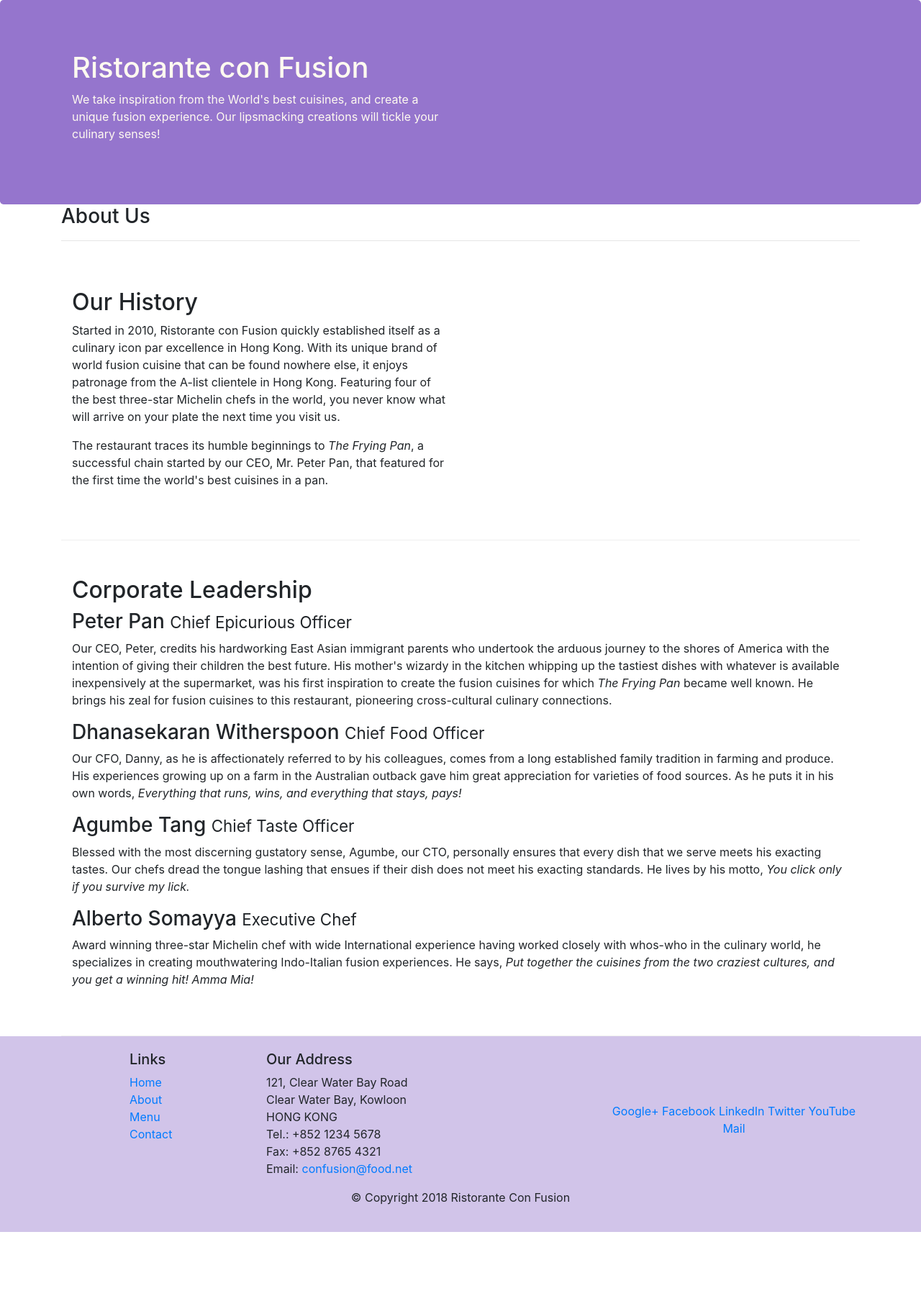
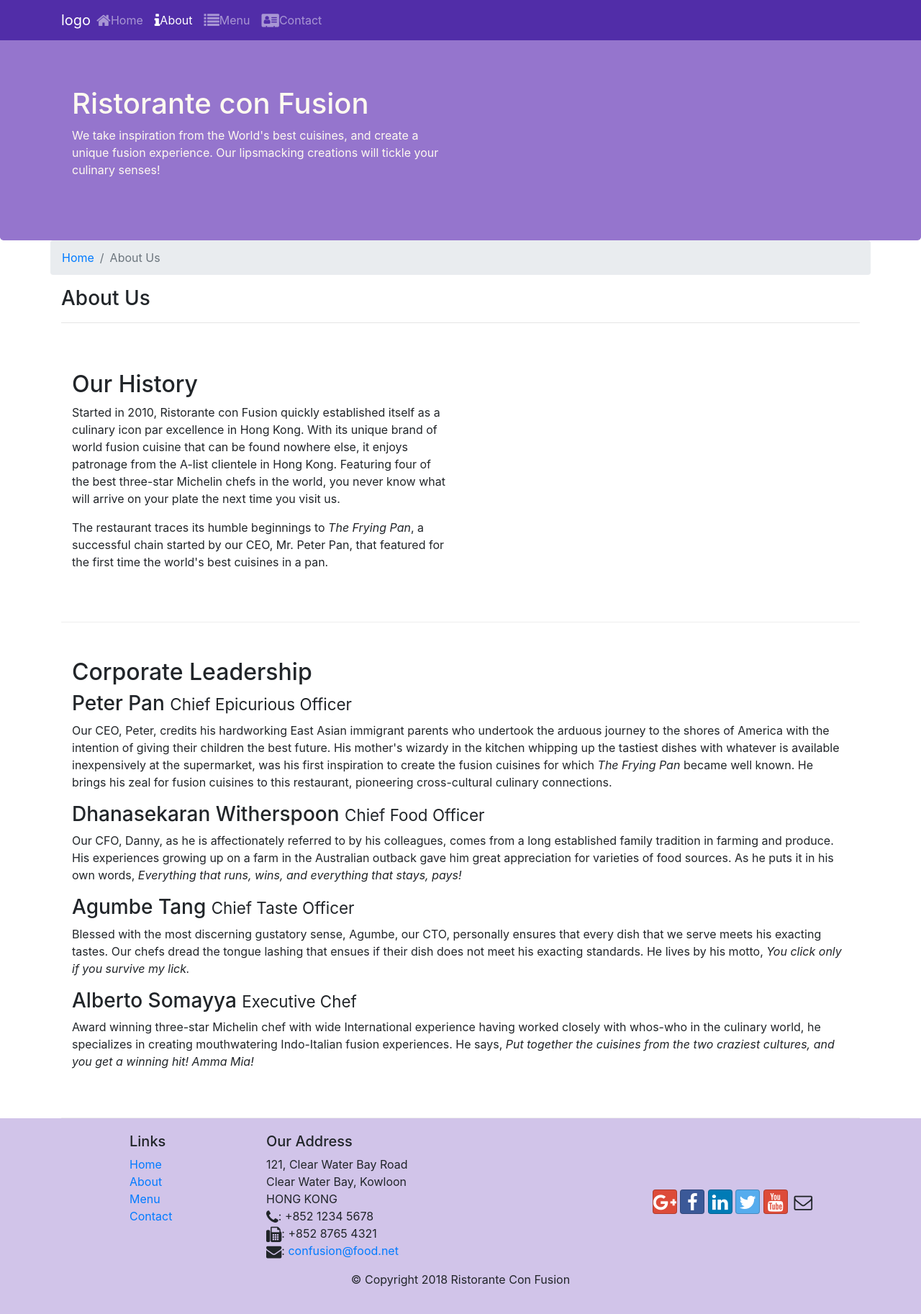
Before and after one commit to Grft/Bootstrap4Study, a website: page aboutus.html in a window 1280 px wide. Shown: the whole page at 72% size. Before the commit the page ends 1712 px from the top, so only its background shows below. Drawn offline with nearby package versions, Linux system fonts and the light colour scheme.

Commit message:
enable icon

```diff
--- a/aboutus.html
+++ b/aboutus.html
@@ -9,7 +9,8 @@
 
         <!-- Bootstrap CSS -->
         <link rel="stylesheet" href="node_modules/bootstrap/dist/css/bootstrap.min.css">
-
+        <link rel="stylesheet" href="node_modules/font-awesome/css/font-awesome.min.css">
+        <link rel="stylesheet" href="node_modules/bootstrap-social/bootstrap-social.css">
         <link rel="stylesheet" href="css/styles.css">
 
         <title>Ristorante Con Fusion: About Us</title>
@@ -17,6 +18,27 @@
     </head>
 
     <body>
+
+        <nav class="navbar navbar-dark navbar-expand-sm fixed-top">
+            <div class="container">
+                <button class="navbar-toggler" type="button" data-toggle="collapse" data-target="#Navbar">
+                    <span class="navbar-toggler-icon"></span>
+                </button>
+                <a class="navbar-brand mr-auto" href="./index.html">logo</a>
+                <div class="collapse navbar-collapse" id="Navbar">
+                    <ul class="navbar-nav mr-auto">
+                        <li class="nav-item"><a class="nav-link" href="./index.html"><span class="fa fa-home fa-lg"></span>Home</a>
+                        </li>
+                        <li class="nav-item active"><a class="nav-link" href="#"><span
+                                class="fa fa-info fa-lg"></span>About</a></li>
+                        <li class="nav-item"><a class="nav-link" href="#"><span class="fa fa-list fa-lg"></span>Menu</a>
+                        </li>
+                        <li class="nav-item"><a class="nav-link" href="#"><span class="fa fa-address-card fa-lg"></span>Contact</a>
+                        </li>
+                    </ul>
+                </div>
+            </div>
+        </nav>
 
         <header class="jumbotron">
             <div class="container">
@@ -34,6 +56,10 @@
 
         <div class="container">
             <div class="row">
+                <ol class="col-12 breadcrumb">
+                    <li class="breadcrumb-item"><a href="./index.html">Home</a></li>
+                    <li class="breadcrumb-item active">About Us</li>
+                </ol>
                 <div class="col-12">
                     <h3>About Us</h3>
                     <hr>
@@ -109,7 +135,7 @@
                     <div class="col-4 offset-1 col-sm-2">
                         <h5>Links</h5>
                         <ul class="list-unstyled">
-                            <li><a href="#">Home</a></li>
+                            <li><a href="./index.html">Home</a></li>
                             <li><a href="#">About</a></li>
                             <li><a href="#">Menu</a></li>
                             <li><a href="#">Contact</a></li>
@@ -121,19 +147,20 @@
                             121, Clear Water Bay Road<br>
                             Clear Water Bay, Kowloon<br>
                             HONG KONG<br>
-                            Tel.: +852 1234 5678<br>
-                            Fax: +852 8765 4321<br>
-                            Email: <a href="mailto:confusion@food.net">confusion@food.net</a>
+                            <i class="fa fa-phone fa-lg"></i>: +852 1234 5678<br>
+                            <i class="fa fa-fax fa-lg"></i>: +852 8765 4321<br>
+                            <i class="fa fa-envelope fa-lg"></i>: <a
+                                href="mailto:confusion@food.net">confusion@food.net</a>
                         </address>
                     </div>
                     <div class="col-12 col-sm-4 align-self-center">
                         <div class="text-center">
-                            <a href="http://google.com/+">Google+</a>
-                            <a href="http://www.facebook.com/profile.php?id=">Facebook</a>
-                            <a href="http://www.linkedin.com/in/">LinkedIn</a>
-                            <a href="http://twitter.com/">Twitter</a>
-                            <a href="http://youtube.com/">YouTube</a>
-                            <a href="mailto:">Mail</a>
+                            <a class="btn btn-social-icon btn-google" href="http://google.com/+"><i class="fa fa-google-plus fa-lg"></i></a>
+                            <a class="btn btn-social-icon btn-facebook" href="http://www.facebook.com/profile.php?id="><i class="fa fa-facebook fa-lg"></i></a>
+                            <a class="btn btn-social-icon btn-linkedin" href="http://www.linkedin.com/in/"><i class="fa fa-linkedin fa-lg"></i></a>
+                            <a class="btn btn-social-icon btn-twitter" href="http://twitter.com/"><i class="fa fa-twitter fa-lg"></i></a>
+                            <a class="btn btn-social-icon btn-google" href="http://youtube.com/"><i class="fa fa-youtube fa-lg"></i></a>
+                            <a class="btn btn-social-icon" href="mailto:"><i class="fa fa-envelope-o fa-lg"></i></a>
                         </div>
                     </div>
                 </div>
--- a/css/styles.css
+++ b/css/styles.css
@@ -28,3 +28,12 @@
     margin: 0px;
     color: #0F0F0F;
 }
+
+body {
+    padding: 50px 0px 0px 0px;
+    z-index: 0;
+}
+
+.navbar-dark {
+    background-color: #512DA8;
+}
--- a/package.json
+++ b/package.json
@@ -14,8 +14,11 @@
     "lite-server": "^2.3.0"
   },
   "dependencies": {
+    "@fortawesome/fontawesome-free": "^5.15.1",
     "@popperjs/core": "^2.5.3",
     "bootstrap": "^4.5.3",
+    "bootstrap-social": "^5.1.1",
+    "font-awesome": "^4.7.0",
     "jquery": "^3.5.1",
     "popper.js": "^1.16.1"
   }
```
Also changed, not shown: index.html (+34 -11 lines), 1 other file.
